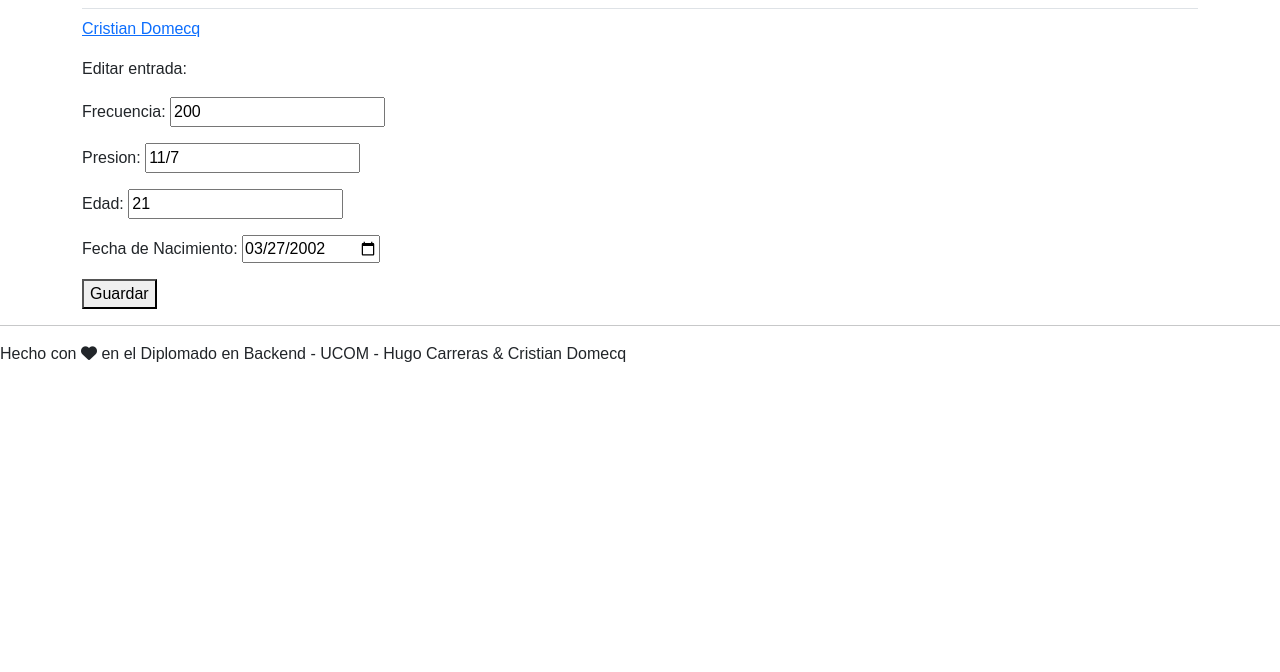
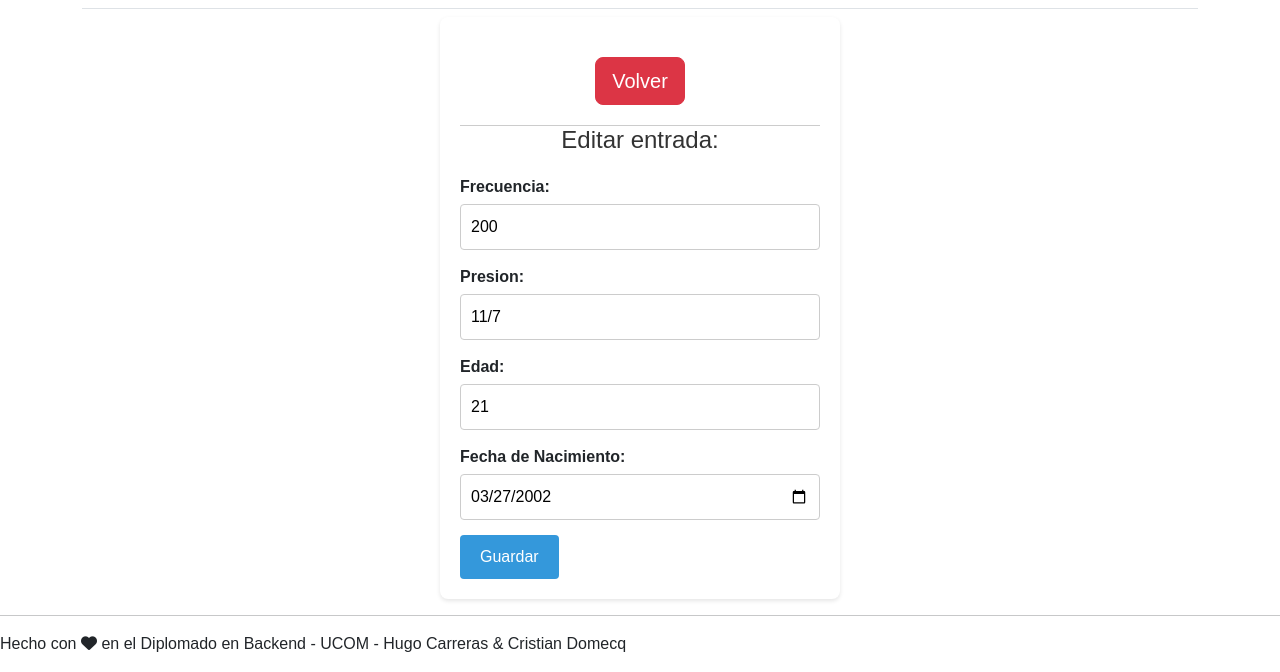
Before and after one commit to LordChiki18/clinica, a Django app: page /edit_rac/3/ in a window 1280 px wide. Shown: the part 201-873 px from the top of the page. Before the commit the page ends 563 px from the top, so only its background shows below. Run offline with Django 4.2, Linux system fonts and the light colour scheme; a user stored in the database is signed in; data comes from the database, SQL or seed files in the repository; some libraries are stand-ins or nearby versions.

Commit message:
Changes by hucap

```diff
--- a/Clinic/forms.py
+++ b/Clinic/forms.py
@@ -21,7 +21,7 @@ class racForm(forms.ModelForm):
         labels = {
             'Frecuencia': 'Frecuencia',
             'Presion': 'Presion',
-            'edad': 'Edad',
+            'Edad': 'Edad',
             'fecha_nacimiento': 'Fecha de Nacimiento',
         }
         widgets = {
--- a/Clinic/templates/Clinic/editRac.html
+++ b/Clinic/templates/Clinic/editRac.html
@@ -1,12 +1,87 @@
 {% extends "Clinic/base.html" %}
 {% block content %}
-    <p><a href="{% url 'Clinic:getPaciente' paciente.id %}">{{ paciente }}</a></p>
+    <style>
+        .form-container {
+            max-width: 400px;
+            margin: 0 auto;
+            padding: 20px;
+            background-color: #fff;
+            border-radius: 8px;
+            box-shadow: 0 2px 4px rgba(0, 0, 0, 0.1);
+        }
 
-    <p>Editar entrada:</p>
+        .user-link {
+            font-size: 20px;
+            color: #3498db;
+            text-decoration: none;
+            margin-bottom: 20px;
+            display: block;
+        }
 
-    <form action="{% url 'Clinic:editRac' rac.id %}" method='post'>
-        {% csrf_token %}
-        {{ form.as_p }}
-        <button name="submit">Guardar</button>
-    </form>
+        .form-title {
+            font-size: 24px;
+            color: #333;
+            margin-bottom: 10px;
+            text-align: center;
+        }
+
+        .edit-form {
+            margin-top: 20px;
+        }
+
+        label {
+            display: block;
+            font-weight: bold;
+            margin-bottom: 5px;
+        }
+
+        input[type="text"],
+        input[type="number"],
+        input[type="date"] {
+            width: 100%;
+            padding: 10px;
+            border: 1px solid #ccc;
+            border-radius: 4px;
+            margin-bottom: 15px;
+        }
+
+        button {
+            background-color: #3498db;
+            border: none;
+            padding: 10px 20px;
+            border-radius: 4px;
+            color: #fff;
+            cursor: pointer;
+            transition: background-color 0.3s ease;
+        }
+
+        button:hover {
+            background-color: #2980b9;
+        }
+
+        .user-details {
+            padding: 20px;
+            border-bottom: 1px solid #ccc;
+            text-align: center;
+        }
+    </style>
+
+    <div class="form-container">
+        <div class="user-details">
+            <a style="text-align: center" class="btn btn-danger btn-lg" href="{% url 'Clinic:getPaciente' paciente.id %}">Volver</a>
+        </div>
+        <h2 class="form-title">Editar entrada:</h2>
+        <form action="{% url 'Clinic:editRac' rac.id %}" method="post" class="edit-form">
+            {% csrf_token %}
+            <label for="{{ form.Frecuencia.id_for_label }}">Frecuencia:</label>
+            {{ form.Frecuencia }}
+            <label for="{{ form.Presion.id_for_label }}">Presion:</label>
+            {{ form.Presion }}
+            <label for="{{ form.edad.id_for_label }}">Edad:</label>
+            {{ form.edad }}
+            <label for="{{ form.fecha_nacimiento.id_for_label }}">Fecha de Nacimiento:</label>
+            {{ form.fecha_nacimiento }}
+            <button type="submit">Guardar</button>
+        </form>
+    </div>
 {% endblock content %}
```
Also changed, not shown: Clinic/templates/Clinic/newPaciente.html (+75 -2 lines), Clinic/templates/Clinic/newRac.html (+76 -8 lines).
